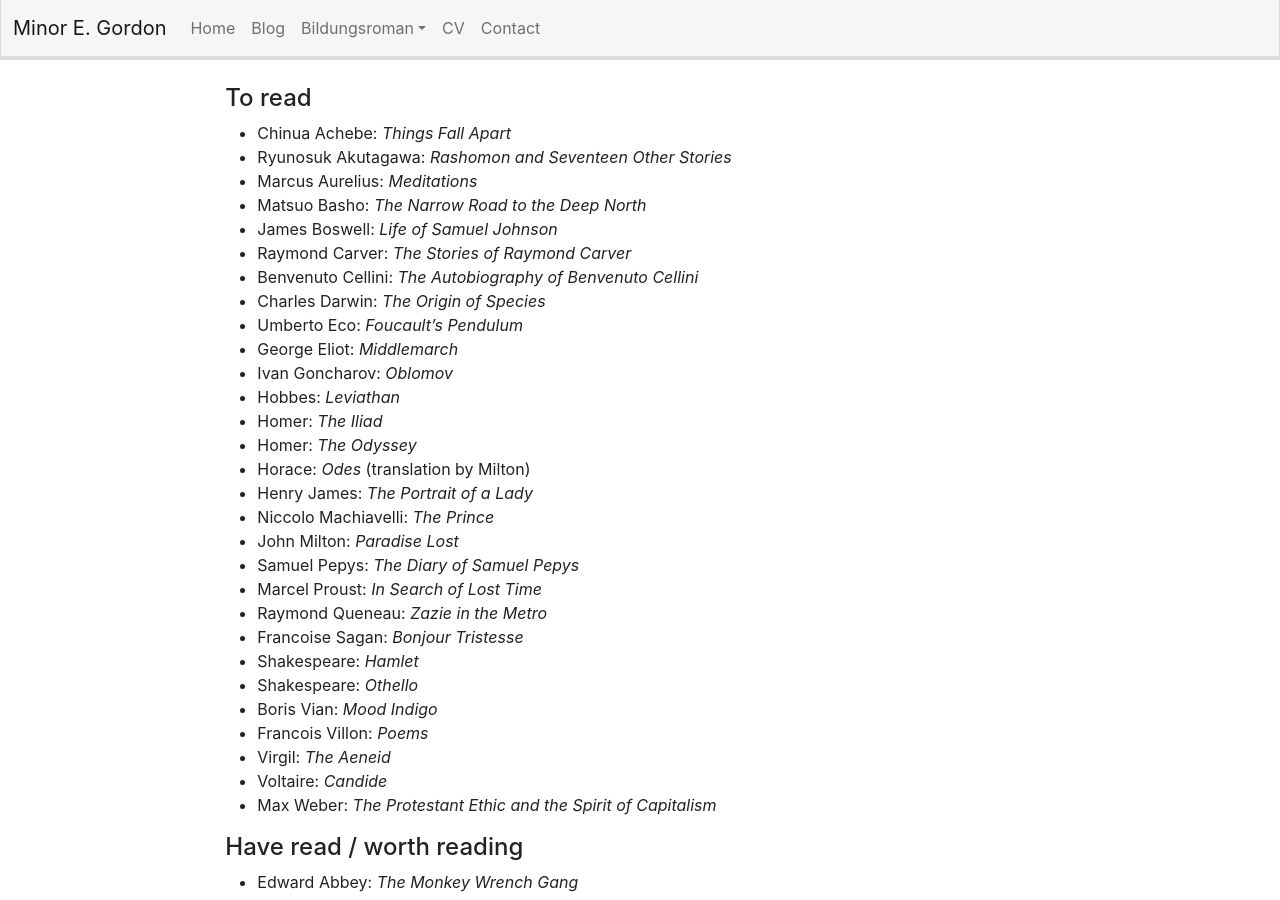
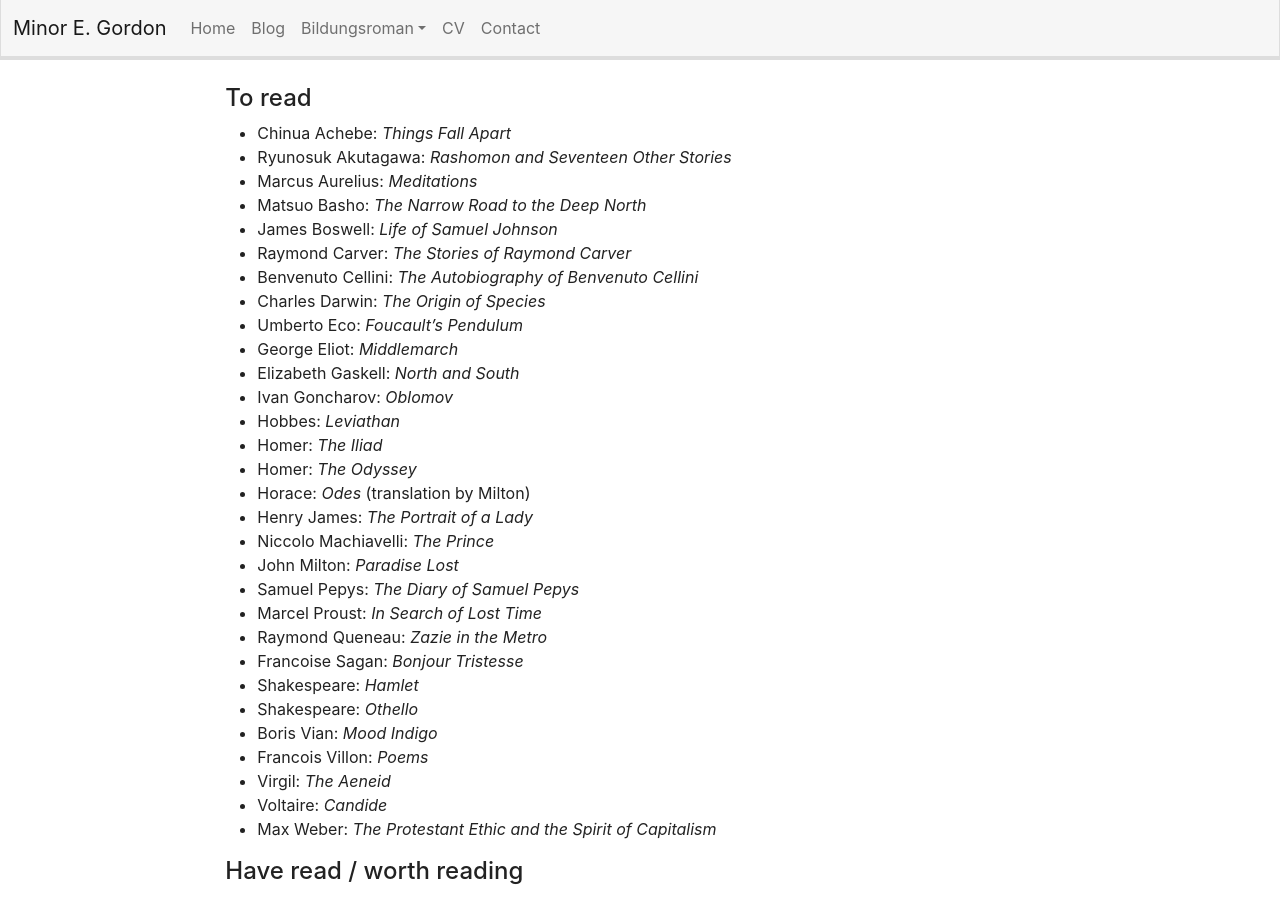
Before and after one commit to minorg/minorgordon.net, a Jekyll site: the page built from great-books.md, in a window 1280 px wide and 900 px high. Built offline with Jekyll 4.4.1, drawn with Linux system fonts in a browser that asks for light colours.

Commit message:
add great book

```diff
--- a/great-books.md
+++ b/great-books.md
@@ -15,6 +15,7 @@ title: Great books
 * Charles Darwin: _The Origin of Species_
 * Umberto Eco: _Foucault's Pendulum_
 * George Eliot: _Middlemarch_
+* Elizabeth Gaskell: _North and South_
 * Ivan Goncharov: _Oblomov_
 * Hobbes: _Leviathan_
 * Homer: _The Iliad_
```
